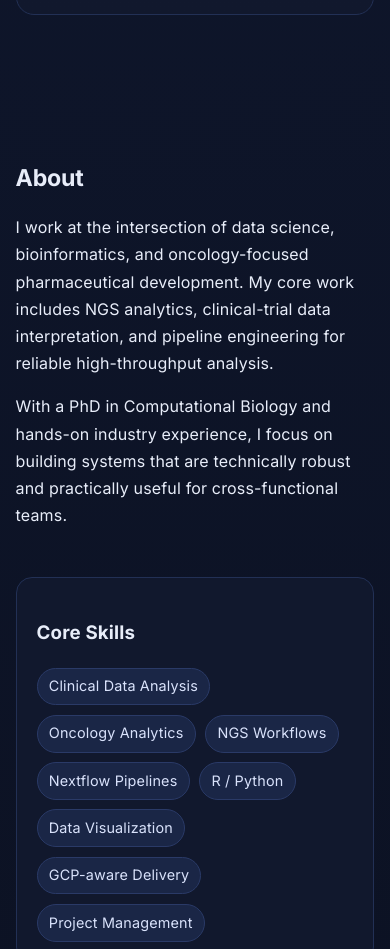
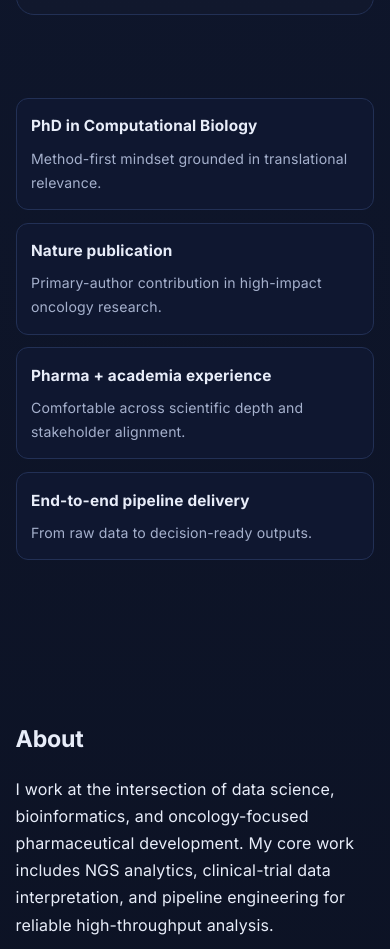
Before and after one commit to DSchreyer/Website-Project, a plain HTML site: page index.html in a window 390 px wide. Shown: the part 1538-2487 px from the top of the page. Drawn offline with Linux system fonts and the light colour scheme.

Commit message:
feat: refine premium portfolio storytelling and contact UX

```diff
--- a/css/premium.css
+++ b/css/premium.css
@@ -91,6 +91,12 @@
 
 h2 { font-size: clamp(1.45rem, 2.5vw, 2rem); margin: 0 0 1rem; letter-spacing: -0.01em; }
 .section-intro { margin-top: -0.2rem; margin-bottom: 1.2rem; color: var(--muted); max-width: 62ch; }
+.trust-strip { padding-top: 1.2rem; }
+.trust-grid { display: grid; grid-template-columns: repeat(4, 1fr); gap: 0.8rem; }
+.trust-item { background: #0f1730; border: 1px solid var(--line); border-radius: 12px; padding: 0.9rem; }
+.trust-item h3 { margin: 0; font-size: 0.96rem; }
+.trust-item p { margin: 0.45rem 0 0; color: var(--muted); font-size: 0.88rem; }
+
 .grid-2 { display: grid; grid-template-columns: 1.1fr 0.9fr; gap: 2rem; }
 .panel { background: var(--bg-elev); border: 1px solid var(--line); border-radius: 16px; padding: 1.25rem; }
 .tags { display: flex; flex-wrap: wrap; gap: 0.6rem; padding: 0; margin: 0.8rem 0 0; list-style: none; }
@@ -121,7 +127,7 @@
 .project p { color: var(--muted); margin-bottom: 0.8rem; }
 .project-tags { display: flex; flex-wrap: wrap; gap: 0.45rem; list-style: none; margin: 0; padding: 0; }
 .project-tags li { font-size: 0.78rem; border: 1px solid #30467d; color: #c9d9ff; border-radius: 999px; padding: 0.22rem 0.52rem; }
-.project:hover { border-color: var(--accent); transform: translateY(-4px); transition: 0.25s ease; }
+.project:hover { border-color: var(--accent); transform: translateY(-2px); transition: 0.2s ease; }
 
 .pub-grid { display: grid; grid-template-columns: repeat(3, 1fr); gap: 1rem; }
 .pub-card {
@@ -140,11 +146,14 @@
 .pub-actions { margin-top: 0.8rem; display: flex; gap: 0.55rem; flex-wrap: wrap; }
 
 .contact-wrap { display: grid; grid-template-columns: 1fr 1fr; gap: 1.4rem; }
-.contact-list { list-style: none; padding: 0; margin: 1rem 0 0; }
+.contact-intent { color: #d6e3ff; margin-top: 0.75rem; }
+.contact-cta { display: flex; flex-wrap: wrap; gap: 0.7rem; margin: 1rem 0; }
+.contact-list { list-style: none; padding: 0; margin: 0.6rem 0 0; }
 .contact-list li { margin-bottom: 0.4rem; }
 .contact-list a { color: var(--text); }
 
 .contact-form { background: var(--bg-elev); border: 1px solid var(--line); border-radius: 14px; padding: 1rem; }
+.contact-form h3 { margin-top: 0.1rem; margin-bottom: 0.9rem; font-size: 1rem; color: #d8e4ff; }
 .contact-form label { display: block; margin-bottom: 0.8rem; font-weight: 500; }
 .contact-form input, .contact-form textarea {
   width: 100%; margin-top: 0.35rem; border: 1px solid #2a3a67; background: #0d1428;
@@ -180,14 +189,14 @@
 .timeline article:hover,
 .pub-card:hover,
 .contact-form:hover {
-  transform: translateY(-3px);
-  box-shadow: 0 12px 22px rgba(0, 0, 0, 0.2);
+  transform: translateY(-2px);
+  box-shadow: 0 8px 16px rgba(0, 0, 0, 0.18);
   border-color: #36519a;
 }
 
 @media (max-width: 960px) {
   .hero-grid, .grid-2, .contact-wrap { grid-template-columns: 1fr; }
-  .cards-3, .project-grid, .pub-grid { grid-template-columns: 1fr 1fr; }
+  .cards-3, .project-grid, .pub-grid, .trust-grid { grid-template-columns: 1fr 1fr; }
   .hero-stats { grid-template-columns: 1fr 1fr 1fr; }
 }
 
@@ -195,7 +204,7 @@
   .menu-btn { display: inline-block; }
   .nav { display: none; position: absolute; top: 58px; right: 4%; background: #0d1428; border: 1px solid var(--line); border-radius: 12px; padding: 0.8rem; flex-direction: column; }
   .nav.show { display: flex; }
-  .cards-3, .project-grid, .pub-grid, .hero-stats { grid-template-columns: 1fr; }
+  .cards-3, .project-grid, .pub-grid, .hero-stats, .trust-grid { grid-template-columns: 1fr; }
 }
 
 @media (prefers-reduced-motion: reduce) {
--- a/index.html
+++ b/index.html
@@ -24,8 +24,8 @@
       rel="stylesheet"
     />
     <title>Daniel Schreyer | Data Science & Bioinformatics</title>
-    <link href="css/premium.css?v=20260304c" rel="stylesheet" />
-    <script defer src="js/premium.js?v=20260304c"></script>
+    <link href="css/premium.css?v=20260304d" rel="stylesheet" />
+    <script defer src="js/premium.js?v=20260304d"></script>
   </head>
   <body>
     <a class="skip-link" href="#main-content">Skip to main content</a>
@@ -82,6 +82,27 @@
             <p data-i18n="hero.role">Senior Data Scientist (Pharma/Bioinformatics)</p>
             <p data-i18n="hero.location">Fürth, Bavaria, Germany</p>
           </div>
+        </div>
+      </section>
+
+      <section class="section trust-strip" id="proof" aria-label="Trust markers">
+        <div class="container trust-grid">
+          <article class="trust-item reveal">
+            <h3 data-i18n="proof.i1t">PhD in Computational Biology</h3>
+            <p data-i18n="proof.i1p">Method-first mindset grounded in translational relevance.</p>
+          </article>
+          <article class="trust-item reveal">
+            <h3 data-i18n="proof.i2t">Nature publication</h3>
+            <p data-i18n="proof.i2p">Primary-author contribution in high-impact oncology research.</p>
+          </article>
+          <article class="trust-item reveal">
+            <h3 data-i18n="proof.i3t">Pharma + academia experience</h3>
+            <p data-i18n="proof.i3p">Comfortable across scientific depth and stakeholder alignment.</p>
+          </article>
+          <article class="trust-item reveal">
+            <h3 data-i18n="proof.i4t">End-to-end pipeline delivery</h3>
+            <p data-i18n="proof.i4p">From raw data to decision-ready outputs.</p>
+          </article>
         </div>
       </section>
 
@@ -275,6 +296,13 @@
             <p data-i18n="contact.p">
               This page provides a focused overview of my background, expertise, and selected work in oncology data science and bioinformatics.
             </p>
+            <p class="contact-intent" data-i18n="contact.intent">
+              Open to selected consulting, collaboration, and pharma analytics requests.
+            </p>
+            <div class="contact-cta">
+              <a class="btn btn-primary" href="mailto:ds.danielschreyer@gmail.com" data-i18n="contact.ctaMail">Email me</a>
+              <a class="btn btn-ghost" href="https://linkedin.com/in/daniel-schreyer" target="_blank" rel="noopener noreferrer" data-i18n="contact.ctaLinkedIn">Connect on LinkedIn</a>
+            </div>
             <ul class="contact-list">
               <li><a href="https://github.com/DSchreyer/" target="_blank" rel="noopener noreferrer">GitHub</a></li>
               <li><a href="https://linkedin.com/in/daniel-schreyer" target="_blank" rel="noopener noreferrer">LinkedIn</a></li>
@@ -282,6 +310,7 @@
             </ul>
           </div>
           <form id="contactForm" method="POST" action="https://formsubmit.co/ds.danielschreyer@gmail.com" class="contact-form">
+            <h3 data-i18n="contact.formTitle">Start a conversation</h3>
             <input type="hidden" name="_subject" value="New website contact request" />
             <input type="hidden" name="_captcha" value="false" />
             <input type="text" name="_honey" hidden tabindex="-1" autocomplete="off" />
--- a/js/premium.js
+++ b/js/premium.js
@@ -62,6 +62,14 @@
       "hero.stat3s": "Production-ready",
       "hero.role": "Senior Data Scientist (Pharma/Bioinformatics)",
       "hero.location": "Fürth, Bavaria, Germany",
+      "proof.i1t": "PhD in Computational Biology",
+      "proof.i1p": "Method-first mindset grounded in translational relevance.",
+      "proof.i2t": "Nature publication",
+      "proof.i2p": "Primary-author contribution in high-impact oncology research.",
+      "proof.i3t": "Pharma + academia experience",
+      "proof.i3p": "Comfortable across scientific depth and stakeholder alignment.",
+      "proof.i4t": "End-to-end pipeline delivery",
+      "proof.i4p": "From raw data to decision-ready outputs.",
       "about.title": "About",
       "about.p1": "I work at the intersection of data science, bioinformatics, and oncology-focused pharmaceutical development. My core work includes NGS analytics, clinical-trial data interpretation, and pipeline engineering for reliable high-throughput analysis.",
       "about.p2": "With a PhD in Computational Biology and hands-on industry experience, I focus on building systems that are technically robust and practically useful for cross-functional teams.",
@@ -90,6 +98,10 @@
       "pub.fulltext": "Read full text",
       "contact.title": "Contact",
       "contact.p": "This page provides a focused overview of my background, expertise, and selected work in oncology data science and bioinformatics.",
+      "contact.intent": "Open to selected consulting, collaboration, and pharma analytics requests.",
+      "contact.ctaMail": "Email me",
+      "contact.ctaLinkedIn": "Connect on LinkedIn",
+      "contact.formTitle": "Start a conversation",
       "contact.name": "Name",
       "contact.email": "Email",
       "contact.message": "Message",
@@ -118,6 +130,14 @@
       "hero.stat3s": "Direkt einsetzbar",
       "hero.role": "Senior Data Scientist (Pharma/Bioinformatik)",
       "hero.location": "Fürth, Bayern, Deutschland",
+      "proof.i1t": "PhD in Computational Biology",
+      "proof.i1p": "Methodisch fundiert und translational ausgerichtet.",
+      "proof.i2t": "Nature-Publikation",
+      "proof.i2p": "Hauptautor-Beitrag in hochrangiger Onkologie-Forschung.",
+      "proof.i3t": "Pharma- und Akademia-Erfahrung",
+      "proof.i3p": "Sicher in wissenschaftlicher Tiefe und Stakeholder-Kommunikation.",
+      "proof.i4t": "End-to-end Pipeline Delivery",
+      "proof.i4p": "Von Rohdaten bis zu entscheidungsfähigen Ergebnissen.",
       "about.title": "Über mich",
       "about.p1": "Ich arbeite an der Schnittstelle von Data Science, Bioinformatik und onkologischer Pharmaentwicklung. Dabei konzentriere ich mich auf NGS-Analysen, die Auswertung klinischer Studiendaten und den Aufbau robuster Pipelines.",
       "about.p2": "Mit meinem PhD in Computational Biology und praktischer Industrieerfahrung entwickle ich Lösungen, die technisch belastbar und für interdisziplinäre Teams nutzbar sind.",
@@ -146,6 +166,10 @@
       "pub.fulltext": "Volltext lesen",
       "contact.title": "Kontakt",
       "contact.p": "Diese Seite bietet einen kompakten Überblick über meinen Hintergrund, meine Schwerpunkte und ausgewählte Arbeiten in Onkologie-Data-Science und Bioinformatik.",
+      "contact.intent": "Offen für ausgewählte Beratungs-, Kollaborations- und Pharma-Analytics-Anfragen.",
+      "contact.ctaMail": "E-Mail schreiben",
+      "contact.ctaLinkedIn": "Auf LinkedIn vernetzen",
+      "contact.formTitle": "Gespräch starten",
       "contact.name": "Name",
       "contact.email": "E-Mail",
       "contact.message": "Nachricht",
```
